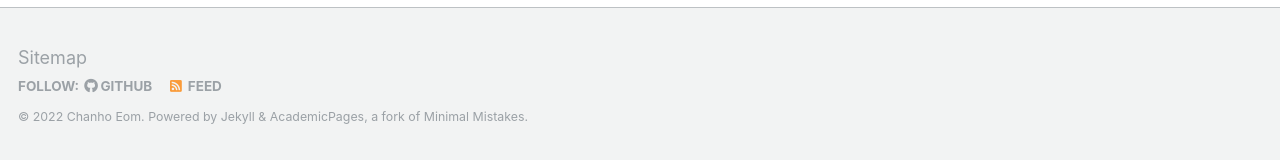
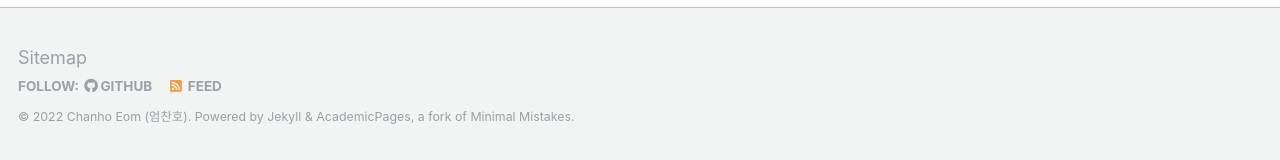
Before and after one commit to chanhoeom/chanhoEom.github.io, a Jekyll site: the page built from _pages/about.md, in a window 1280 px wide and 900 px high, scrolled down 2869 px. Shown: the part 737-897 px from the top of the window. Built offline with Jekyll 4.4.1, drawn with Linux system fonts in a browser that asks for light colours.

Commit message:
Update _config.yml

```diff
--- a/_config.yml
+++ b/_config.yml
@@ -9,7 +9,7 @@
 locale                   : "en-US"
 title                    : "Chanho Eom"
 title_separator          : "-"
-name                     : &name "Chanho Eom"
+name                     : &name "Chanho Eom (엄찬호)"
 description              : &description "personal description"
 url                      : https://chanhoeom.github.io # the base hostname & protocol for your site e.g. "https://mmistakes.github.io"
 baseurl                  : "" # the subpath of your site, e.g. "/blog"
```
